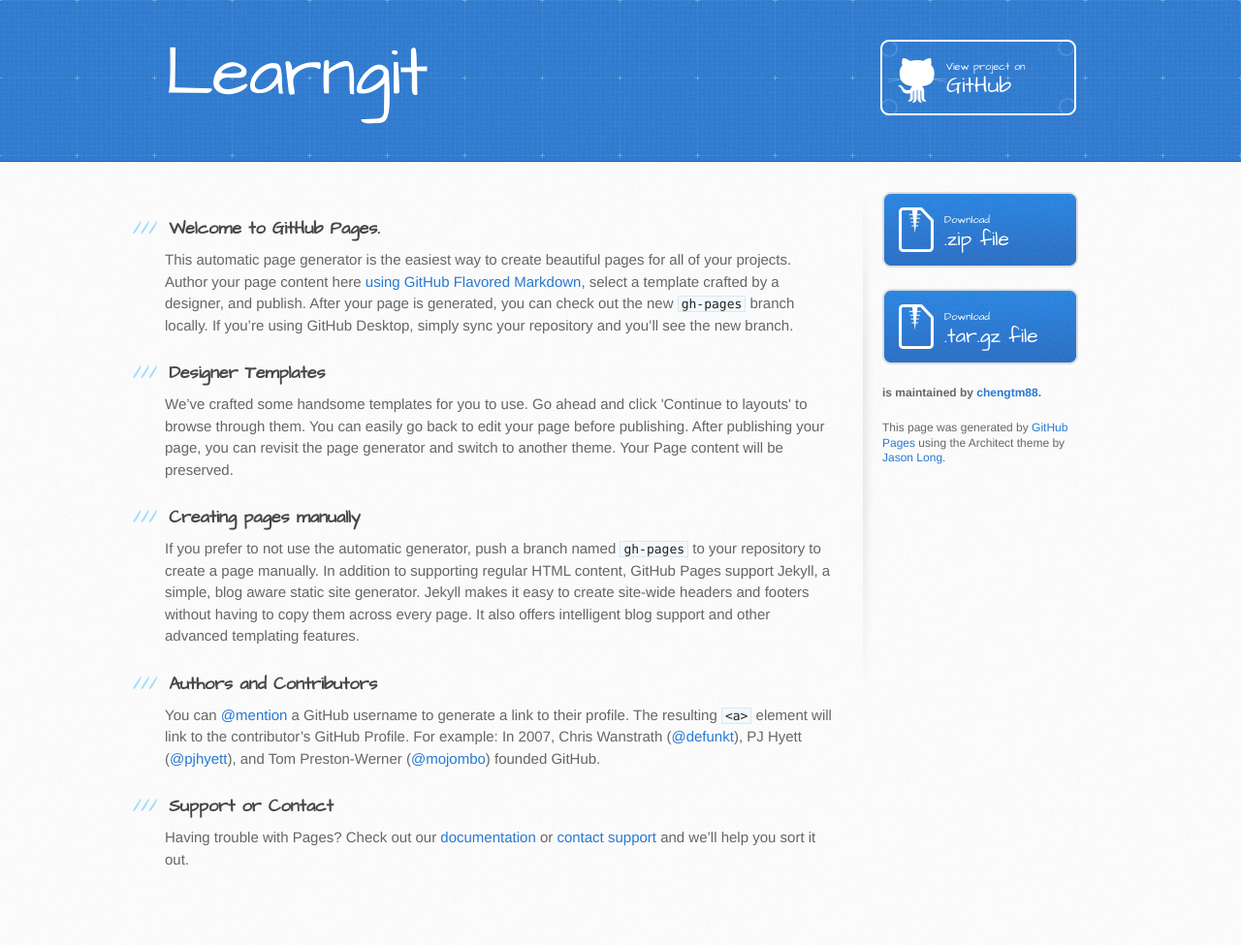
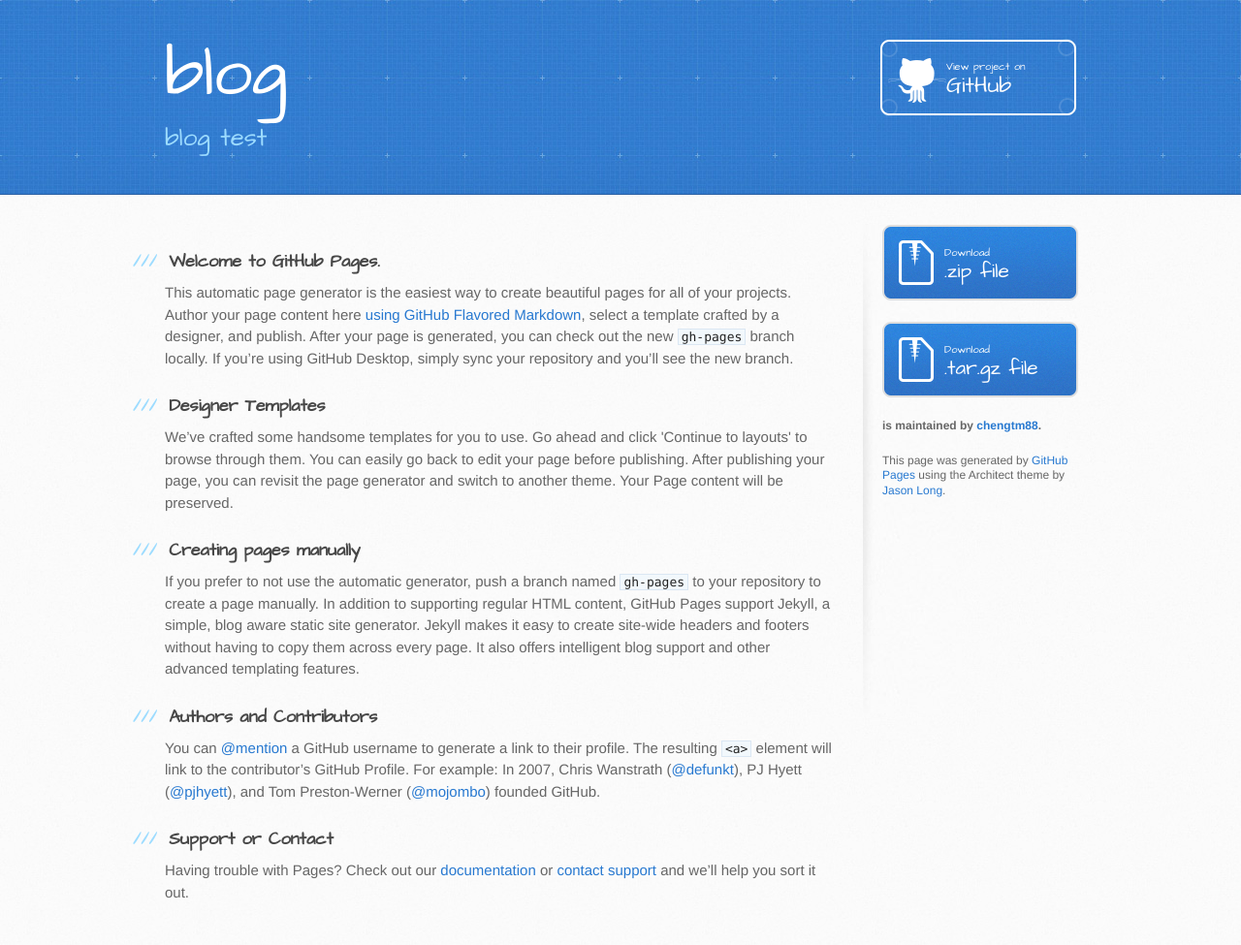
Before and after one commit to chengtm88/learngit, a Jekyll site: the page index.html, which Jekyll copies as it is, in a window 1280 px wide. Shown: the whole page at 97% size. Built offline with Jekyll 4.4.1, drawn with Linux system fonts in a browser that asks for light colours; before the commit the page ends 941 px from its top, so only the background shows below that.

```diff
--- a/index.html
+++ b/index.html
@@ -13,14 +13,14 @@
     <script src="//html5shiv.googlecode.com/svn/trunk/html5.js"></script>
     <![endif]-->
 
-    <title>Learngit by chengtm88</title>
+    <title>blog by chengtm88</title>
   </head>
 
   <body>
     <header>
       <div class="inner">
-        <h1>Learngit</h1>
-        <h2></h2>
+        <h1>blog</h1>
+        <h2>blog test</h2>
         <a href="https://github.com/chengtm88/learngit" class="button"><small>View project on</small> GitHub</a>
       </div>
     </header>
```
Also changed, not shown: params.json (+2 -2 lines).
